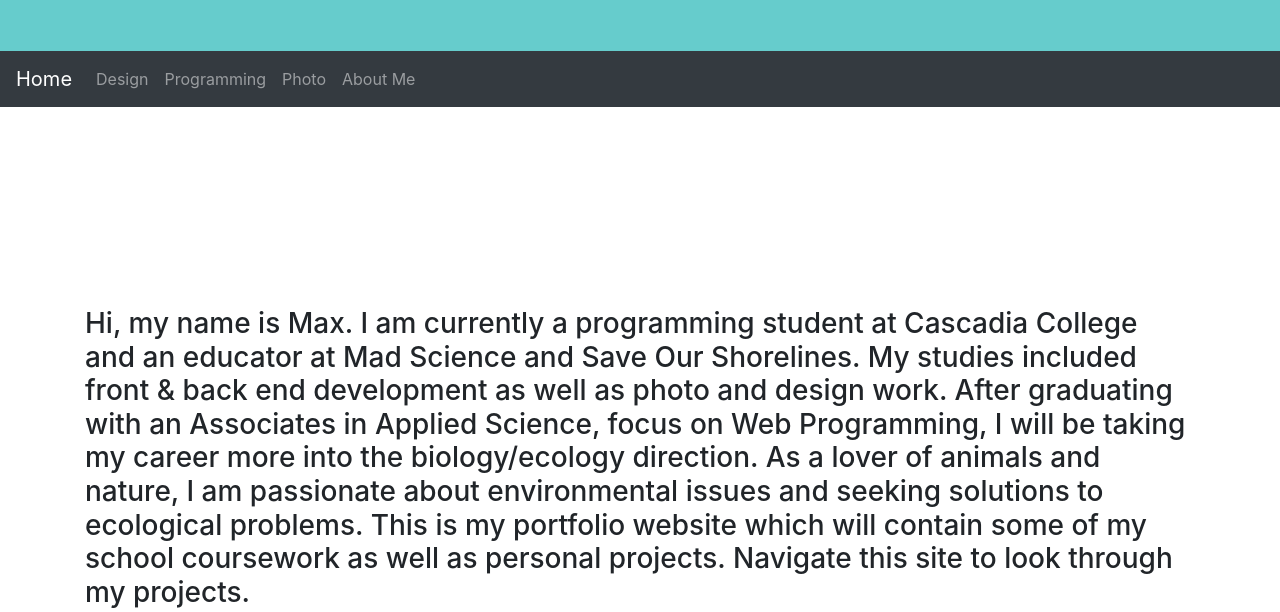
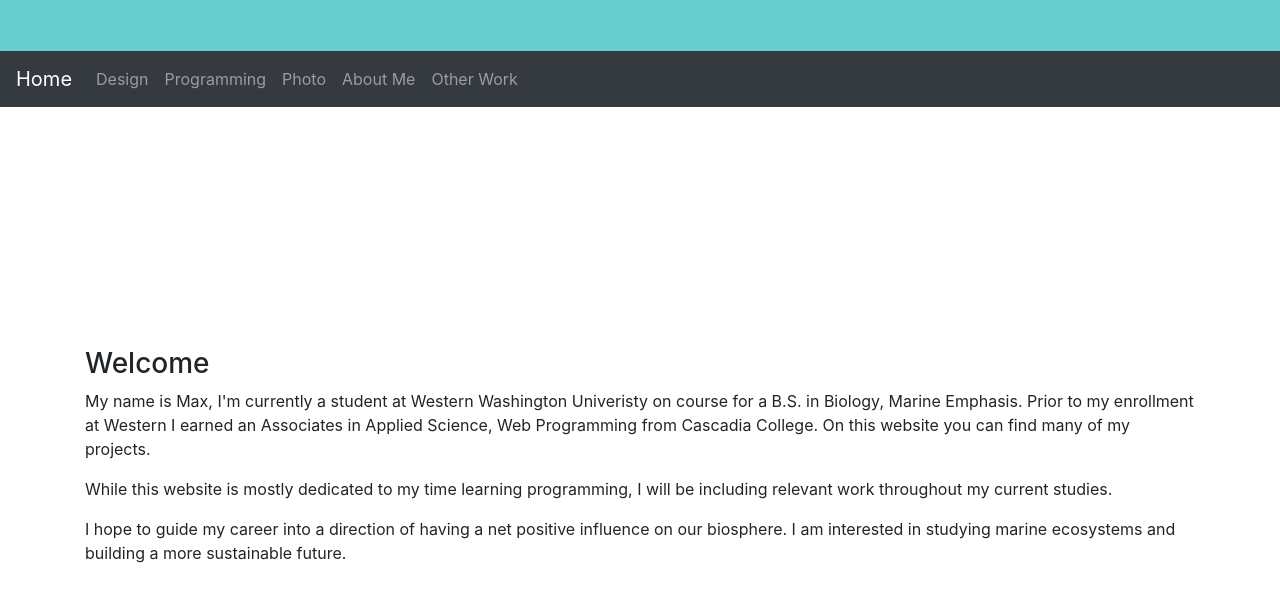
Before and after one commit to MaxIgnatyev/maxignatyev.github.io, a plain HTML site: page about.html in a window 1280 px wide. Shown: the part 249-861 px from the top of the page. Drawn offline with nearby package versions, Linux system fonts and the light colour scheme; files that its build step writes are made by us from their sources.

Commit message:
Add files via upload

```diff
--- a/about.html
+++ b/about.html
@@ -51,6 +51,9 @@
                 <li class="nav-item">
                     <a class="nav-link" href="about.html">About Me</a>
                 </li>
+                <li class="nav-item">
+                    <a class="nav-link" href="otherwork.html">Other Work</a>
+                </li>
             </ul>
         </div>
     </nav>
@@ -71,13 +74,16 @@
         <li class="nav-item">
             <a class="nav-link  active" href="about.html">About Me</a>
         </li>
+        <li class="nav-item">
+            <a class="nav-link  active" href="otherwork.html">Other Work</a>
+        </li>
     </ul>
 
     <div class="container">
-        <h3>Hi, my name is Max. I am currently a programming student at Cascadia College and an educator at Mad Science and Save Our Shorelines. My studies included front & back end development as well as photo and design work.
-            After graduating with an Associates in Applied Science, focus on Web Programming, I will be taking my career more into the biology/ecology direction. As a lover of animals and nature, I am passionate about environmental issues and seeking solutions to ecological problems.
-            This is my portfolio website which will contain some of my school coursework as well as personal projects.
-            Navigate this site to look through my projects.</h3>
+        <h3>Welcome</h3>
+        <p>My name is Max, I'm currently a student at Western Washington Univeristy on course for a B.S. in Biology, Marine Emphasis. Prior to my enrollment at Western I earned an Associates in Applied Science, Web Programming from Cascadia College. On this website you can find many of my projects.</p>
+        <p>While this website is mostly dedicated to my time learning programming, I will be including relevant work throughout my current studies.</p>
+        <p>I hope to guide my career into a direction of having a net positive influence on our biosphere. I am interested in studying marine ecosystems and building a more sustainable future.</p>
     </div>
 
     <div class="container mainlinks">
```
